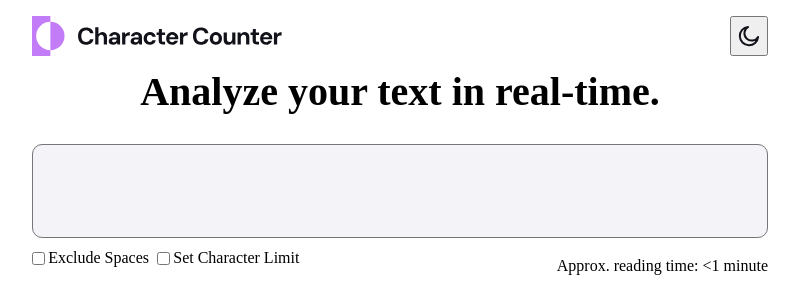
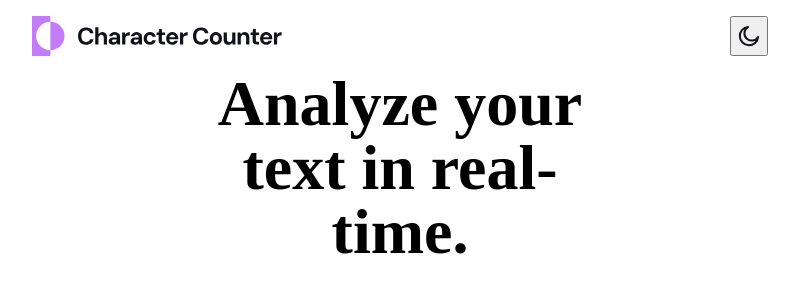
Before and after one commit to shimtandy/character-counter, a React (Vite) app: page / in a window 1280 px wide. Shown: the top 294 px of the page, without its empty margins (240-1039 px from the left). Built offline with nearby package versions, Linux system fonts and the light colour scheme; a web font is replaced by a local one.

Commit message:
begin adding button to limit amount of letters shown in letter density display

```diff
--- a/src/App.css
+++ b/src/App.css
@@ -8,11 +8,17 @@
 
 .pageMain h2 {
     text-align: center;
-    font-size: var(--font-sz-1-mobile);
+    font-size: clampvar(--font-sz-1-mobile);
     line-height: 1;
 }
 
 @media (min-width: 768px) {
+    .pageMain h2 {
+        align-self: center;
+        font-size: var(--font-sz-1);
+        width: 12ch;
+    }
+
     .formAndReadingTime {
         display: grid;
     }
```
